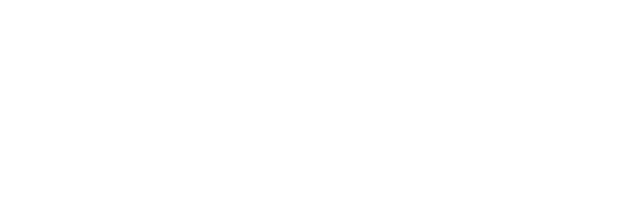
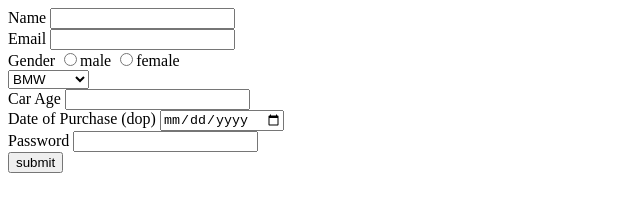
Before and after one commit to acciojob/car-insurance-form-kunj-21, a website: page main.html in a window 1280 px wide. Shown: the whole page, without its empty margins (0-640 px from the left). Drawn offline with Linux system fonts and the light colour scheme.

Commit message:
created a submission

```diff
--- a/main.html
+++ b/main.html
@@ -7,7 +7,36 @@
 </head>
 
 <body>
-	<!-- the entire body must be written by student -->
+<form method="post">
+	<label for="name">Name</label>
+	<input type="text" id="name" required/>
+	<br>
+	<label for="email">Email</label>
+	<input type="email" id="email" required/>
+	<br>
+	<label for="gender">Gender</label>
+	<input type="radio" id =" gender" name="gender" value="male" required />male
+	<input type="radio" id =" gender" name="gender" value="female" required />female
+	<br>
+	<label for="cars"></label>
+	<select>
+		<option>BMW</option>
+		<option>Audi</option>
+		<option>Mercedez</option>
+	</select>
+	<br>
+	<label for="carage">Car Age</label>
+	<input type="number" id="carage" required/>
+	<br>
+	<label for="drop">Date of Purchase (dop)</label>
+	<input type="date" id="drop" required/>
+	<br>
+	<label for="password">Password</label>
+	<input type="password" id="password" required/>
+	<br>
+	<button type="submit">submit</button>
+
+</form>
     <script type="text/javascript" src="./script.js">
 </script>
 
```
